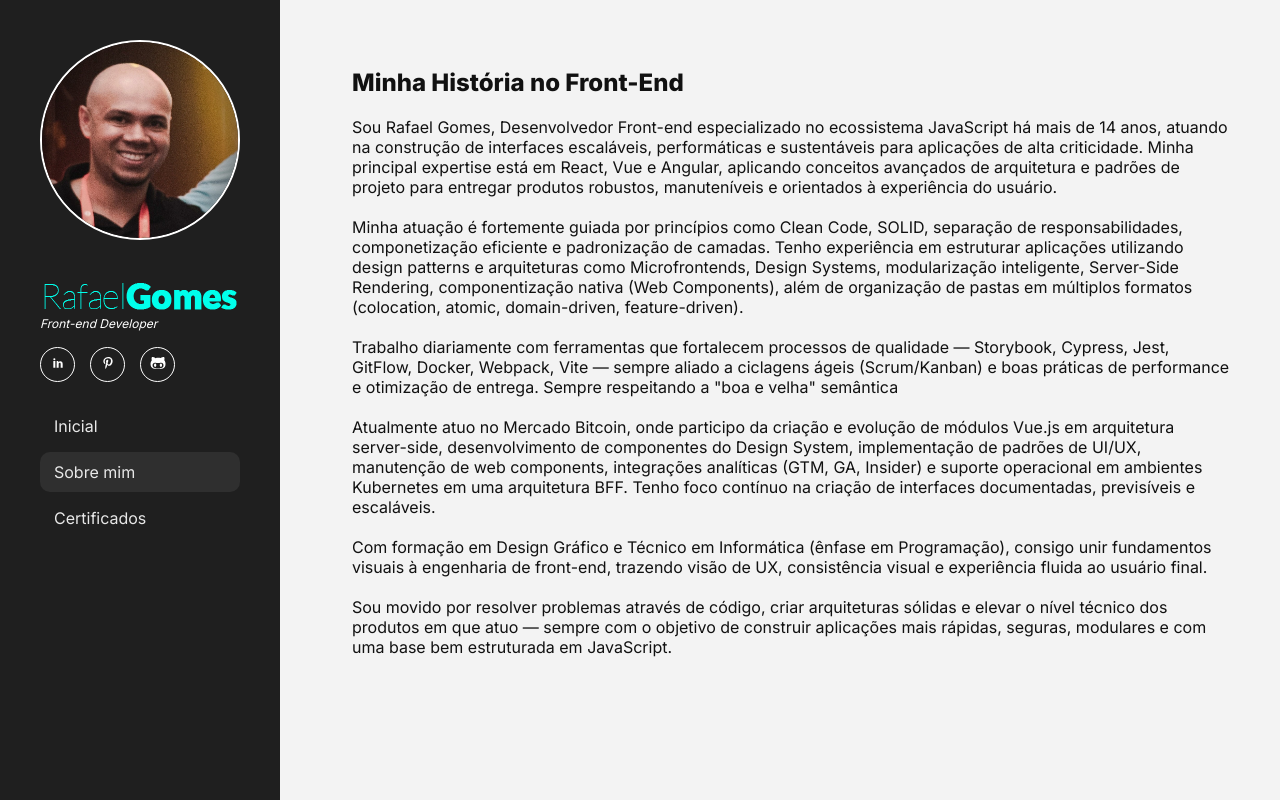
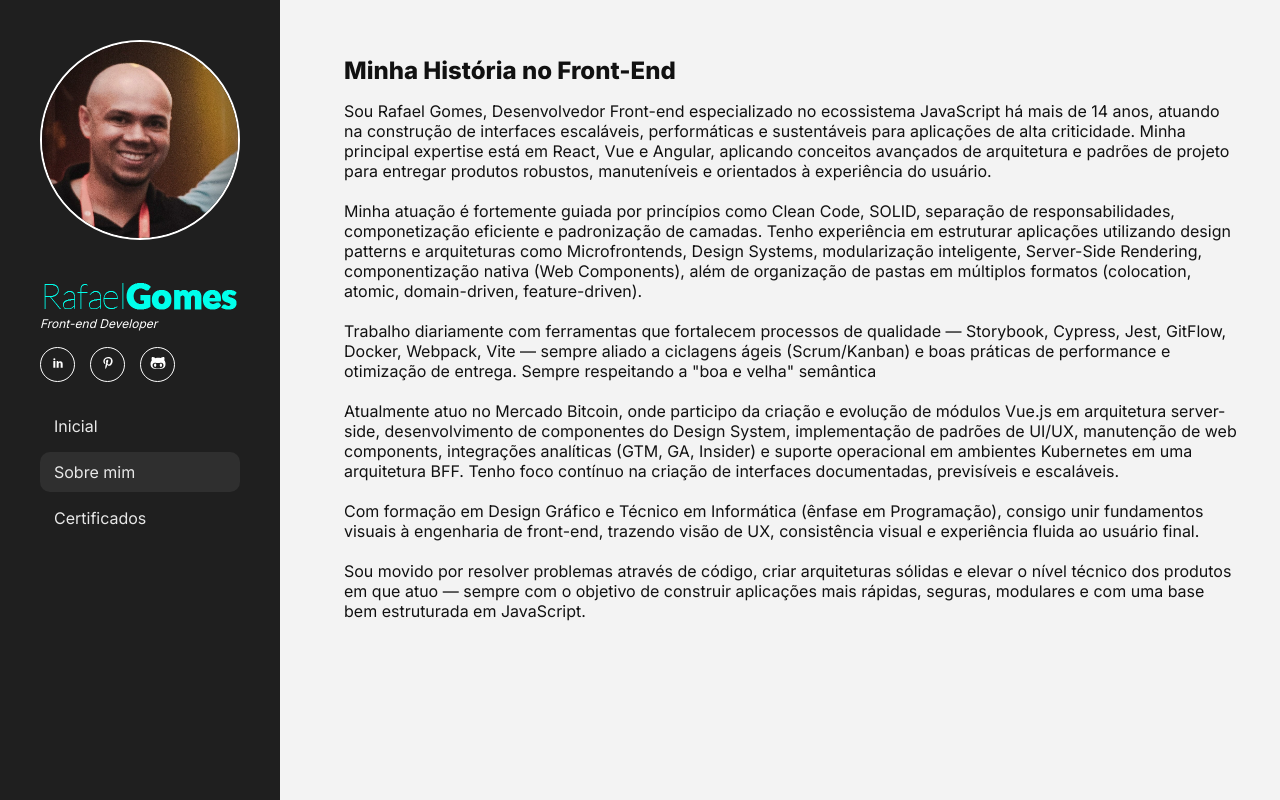
Before and after one commit to ehurafa/static-portfolio-2025, a React (Vite) app: page /sobre-mim in a window 1280 px wide. Built offline with nearby package versions, Linux system fonts and the light colour scheme; no server answers.

Commit message:
feat(style): title section

```diff
--- a/src/pages/About.tsx
+++ b/src/pages/About.tsx
@@ -2,8 +2,10 @@ import Spinner from '../components/Spinner';
 
 export default function About() {
   return (
-    <div className="content">
-      <h2>Minha História no Front-End</h2>
+    <>
+      <div className="title">
+        <h1>Minha História no Front-End</h1>
+      </div>
 
       <div className="about">
         <p>
@@ -41,6 +43,6 @@ export default function About() {
           mais rápidas, seguras, modulares e com uma base bem estruturada em JavaScript.
         </p>
       </div>
-    </div>
+    </>
   );
 }
--- a/src/pages/Certificates.tsx
+++ b/src/pages/Certificates.tsx
@@ -220,8 +220,11 @@ export default function Certificates() {
   ];
 
   return (
-    <div className="content">
-      <h2>Certificados</h2>
+    <>
+      <div className="title">
+        <h1>Certificados</h1>
+        <p>Os meus certificados mais relevantes</p>
+      </div>
 
       {!certificates ? (
         <Spinner />
@@ -256,6 +259,6 @@ export default function Certificates() {
             ))}
         </div>
       )}
-    </div>
+    </>
   );
 }
--- a/src/pages/Home.tsx
+++ b/src/pages/Home.tsx
@@ -21,6 +21,10 @@ export default function Home() {
 
   return (
     <div>
+      <div className="title">
+        <h1>Projetos</h1>
+        <p>Alguns projetos (públicos) desenvolvidos durante a minha carreira</p>
+      </div>
       {!posts ? (
         <Spinner />
       ) : (
--- a/src/styles.css
+++ b/src/styles.css
@@ -111,10 +111,22 @@ img{display:block;max-width:100%;height:auto}
 .nav a:hover{background:#2a2a2a;transform:translateX(2px)}
 .nav a.active{background:#2f2f2f}
 
+.title {
+  margin-bottom: 1rem;
+}
+
+.title h1 {
+  font-size: 1.5rem;
+}
+
+.title p {
+  font-size: 0.8rem;
+  font-weight: 300;
+}
 .content{
-  padding:24px;
-  flex-grow: 1; /* Faz com que o elemento cresça e preencha todo o espaço restante */
-    min-width: 0;
+  padding: 40px;
+  flex-grow: 1;
+  min-width: 0;
 }
 
 .grid{
```
